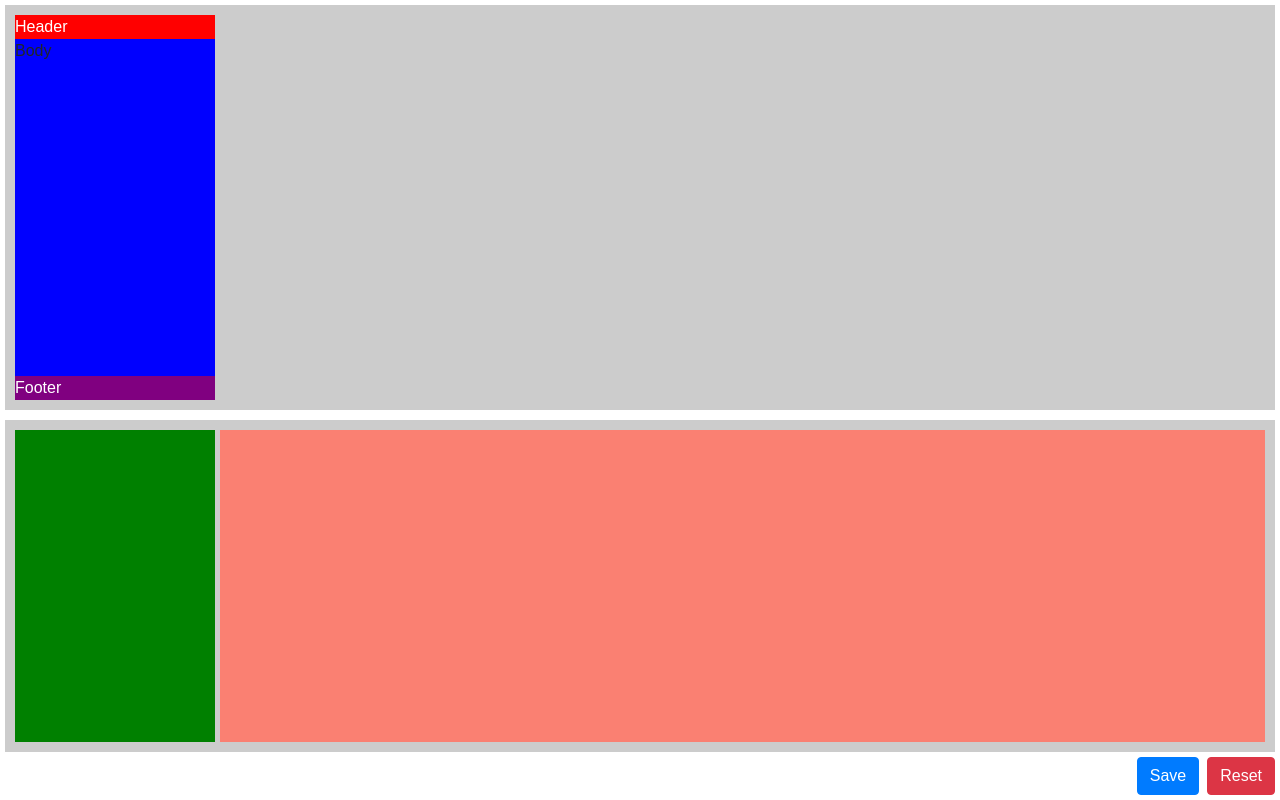
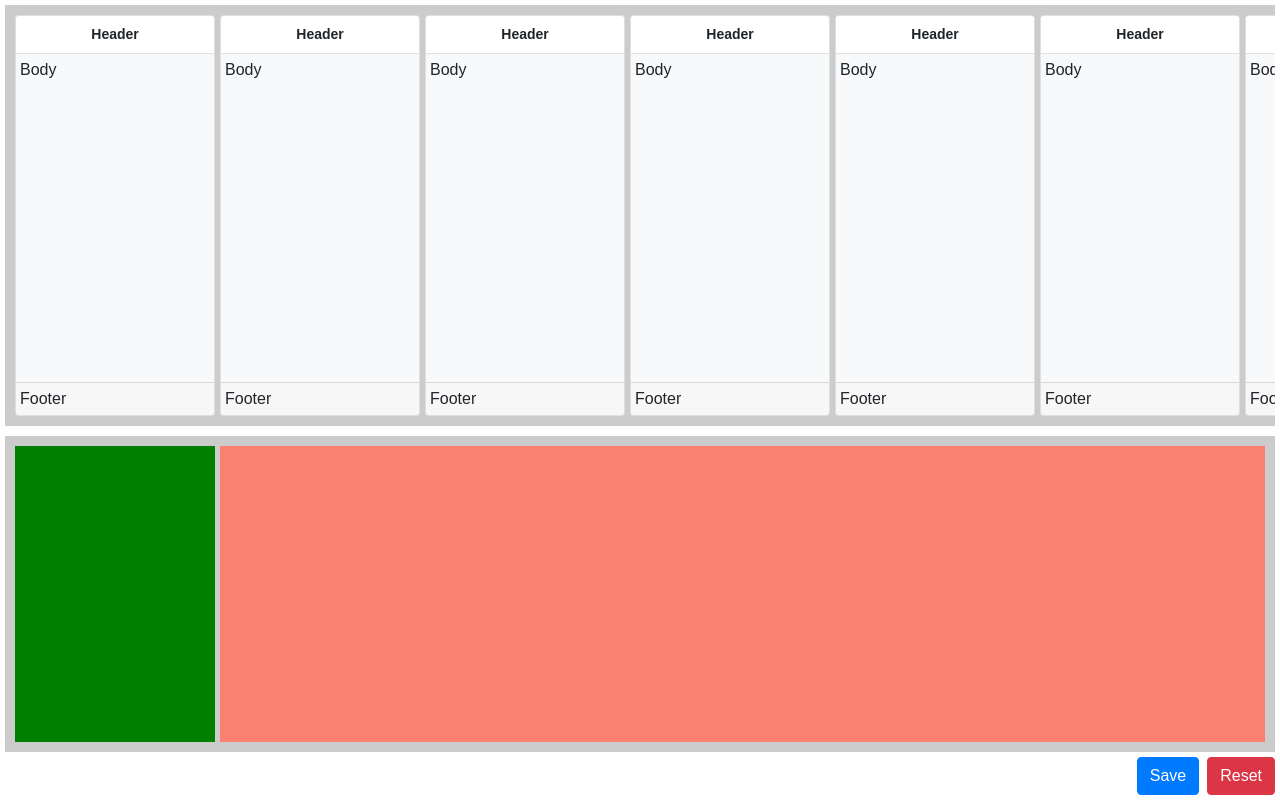
Before and after one commit to AlexisChup/ClassifyPersons, a React (Create React App) app: page / in a window 1280 px wide. Built offline with nearby package versions, Linux system fonts and the light colour scheme.

Commit message:
Refactoring file. Carding PersonsGroup

```diff
--- a/src/ClassifyPersons/AddPersonsGroup.tsx
+++ b/src/ClassifyPersons/AddPersonsGroup.tsx
@@ -1 +1,9 @@
-export default function AddPersonsGroup();
+const cssAddGroupPersons = {
+  backgroundColor: "green",
+  width: "200px",
+  marginRight: 5
+};
+
+export default function AddPersonsGroup() {
+  return <div style={cssAddGroupPersons}></div>;
+}
--- a/src/ClassifyPersons/ClassifyPersons.tsx
+++ b/src/ClassifyPersons/ClassifyPersons.tsx
@@ -1,4 +1,7 @@
 import { Button } from "reactstrap";
+import PersonsGroupContainer from "./PersonsGroupContainer";
+
+import UnclassifiedPersonsContainer from "./UnclassifiedPersonsContainer";
 
 const cssClassifyPersons = {
   display: "flex",
@@ -7,70 +10,12 @@ const cssClassifyPersons = {
   height: "100%",
   width: "100%"
 };
-const cssHalfPart = {
-  display: "flex",
-  flexGrow: 1,
-  margin: 5,
-  backgroundColor: "#CCC",
-  padding: 10
-};
-
-// CSS PERSONSGROUP
-const cssPersonsGroup = {
-  backgroundColor: "green",
-  width: "200px",
-  marginRight: 5,
-  display: "flex",
-  flexDirection: "column"
-};
-
-const cssPersonsGroupHeader = {
-  backgroundColor: "red",
-  color: "white"
-};
-
-const cssPersonsGroupBody = {
-  backgroundColor: "blue",
-  display: "flex",
-  flexGrow: 1
-};
-
-const cssPersonsGroupFooter = {
-  backgroundColor: "purple",
-  color: "white"
-};
-
-// CSS UNCLASSIFIEDPERSONS
-const cssAddGroupPersons = {
-  backgroundColor: "green",
-  width: "200px",
-  marginRight: 5
-};
-
-const cssUnclassifiedPersons = {
-  display: "flex",
-  flexGrow: 1,
-  backgroundColor: "salmon"
-};
 
 const ClassifyPersons = () => {
   return (
     <div style={cssClassifyPersons}>
-      {/* PersonsGroup */}
-      <div style={cssHalfPart}>
-        <div style={cssPersonsGroup}>
-          <div style={cssPersonsGroupHeader}>Header</div>
-          <div style={cssPersonsGroupBody}>Body</div>
-          <div style={cssPersonsGroupFooter}>Footer</div>
-        </div>
-      </div>
-      {/* UnclassifiedPersons */}
-      <div style={cssHalfPart}>
-        {/* ADD GROUP */}
-        <div style={cssAddGroupPersons}></div>
-        <div style={cssUnclassifiedPersons}></div>
-      </div>
-      {/* FOOTER */}
+      <PersonsGroupContainer />
+      <UnclassifiedPersonsContainer />
       <div
         style={{
           display: "flex",
--- /dev/null
+++ b/src/ClassifyPersons/PersonsGroup.tsx
@@ -0,0 +1,29 @@
+import { Card, CardTitle, CardBody, CardFooter } from "reactstrap";
+
+const cssPersonsGroup = {
+  width: "200px",
+  minWidth: "200px",
+  marginRight: 5,
+  display: "flex",
+  flexDirection: "column"
+};
+
+const cssPersonsGroupBody = {
+  backgroundColor: "#f8f9fa"
+};
+
+const PersonsGroup = () => {
+  return (
+    <Card style={cssPersonsGroup}>
+      <CardTitle className="font-weight-bold text-center p-2 my-0 border-bottom border-3 small">
+        Header
+      </CardTitle>
+      <CardBody className="d-flex flex-grow-1 p-1" style={cssPersonsGroupBody}>
+        Body
+      </CardBody>
+      <CardFooter className="p-1">Footer</CardFooter>
+    </Card>
+  );
+};
+
+export default PersonsGroup;
--- /dev/null
+++ b/src/ClassifyPersons/PersonsGroupContainer.tsx
@@ -0,0 +1,31 @@
+import PersonsGroup from "./PersonsGroup";
+
+const cssPersonsGroupContainer = {
+  display: "flex",
+  flexGrow: 1,
+  margin: 5,
+  backgroundColor: "#CCC",
+  padding: 10,
+  overflow: "auto"
+  // maxHeight: "40vh"
+};
+
+const PersonsGroupContainer = () => {
+  return (
+    <div style={cssPersonsGroupContainer}>
+      <PersonsGroup />
+      <PersonsGroup />
+      <PersonsGroup />
+      <PersonsGroup />
+      <PersonsGroup />
+      <PersonsGroup />
+      <PersonsGroup />
+      <PersonsGroup />
+      <PersonsGroup />
+      <PersonsGroup />
+      <PersonsGroup />
+    </div>
+  );
+};
+
+export default PersonsGroupContainer;
--- /dev/null
+++ b/src/ClassifyPersons/UnClassifiedPersons.tsx
@@ -0,0 +1,9 @@
+const cssUnclassifiedPersons = {
+  display: "flex",
+  flexGrow: 1,
+  backgroundColor: "salmon"
+};
+
+export default function UnClassifiedPersons() {
+  return <div style={cssUnclassifiedPersons}></div>;
+}
--- /dev/null
+++ b/src/ClassifyPersons/UnclassifiedPersonsContainer.tsx
@@ -0,0 +1,21 @@
+import AddPersonsGroup from "./AddPersonsGroup";
+import UnClassifiedPersons from "./UnClassifiedPersons";
+
+const cssUnclassifiedPersonsContainer = {
+  display: "flex",
+  flexGrow: 1,
+  margin: 5,
+  backgroundColor: "#CCC",
+  padding: 10
+};
+
+const UnclassifiedPersonsContainer = () => {
+  return (
+    <div style={cssUnclassifiedPersonsContainer}>
+      <AddPersonsGroup />
+      <UnClassifiedPersons />
+    </div>
+  );
+};
+
+export default UnclassifiedPersonsContainer;
```
